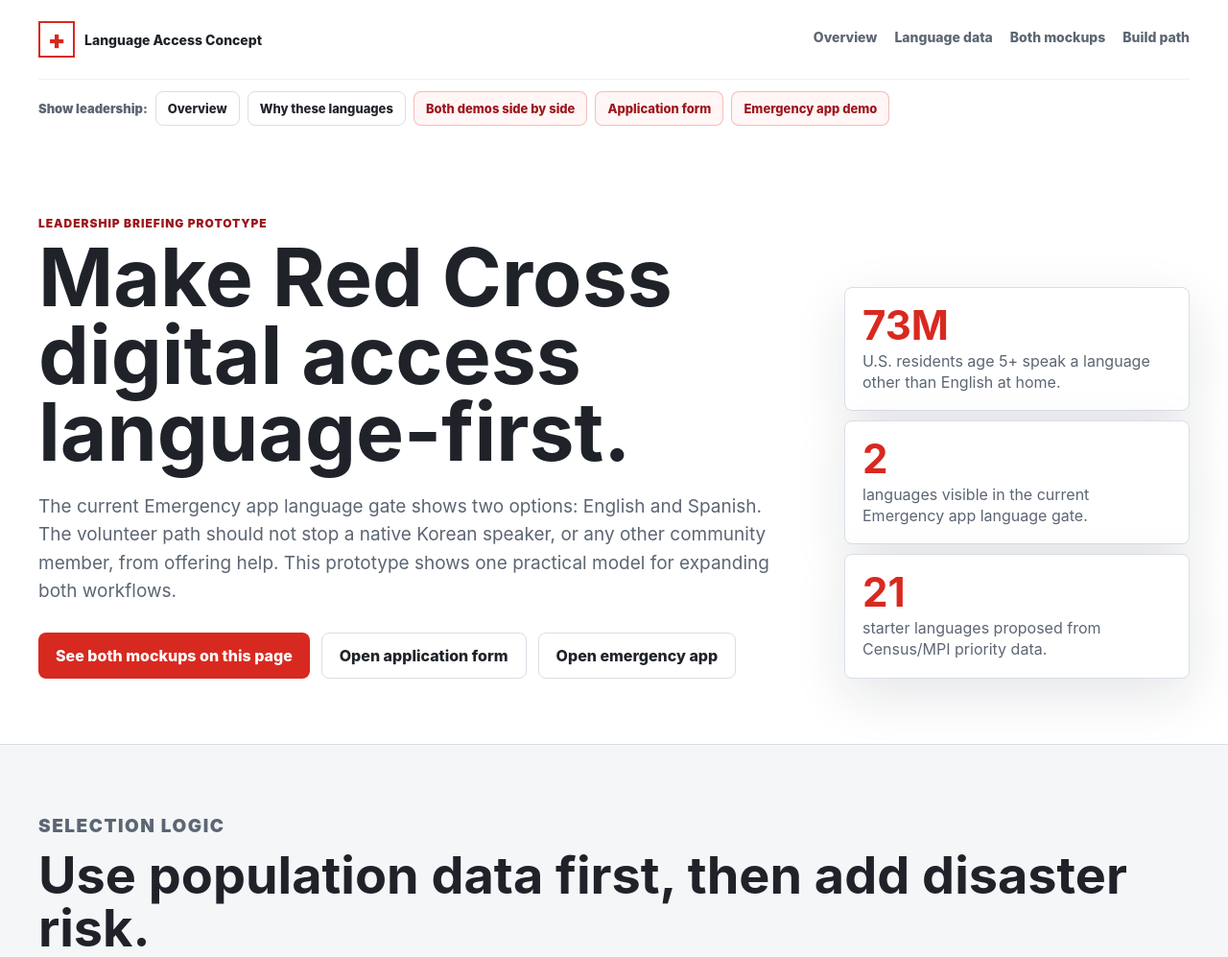
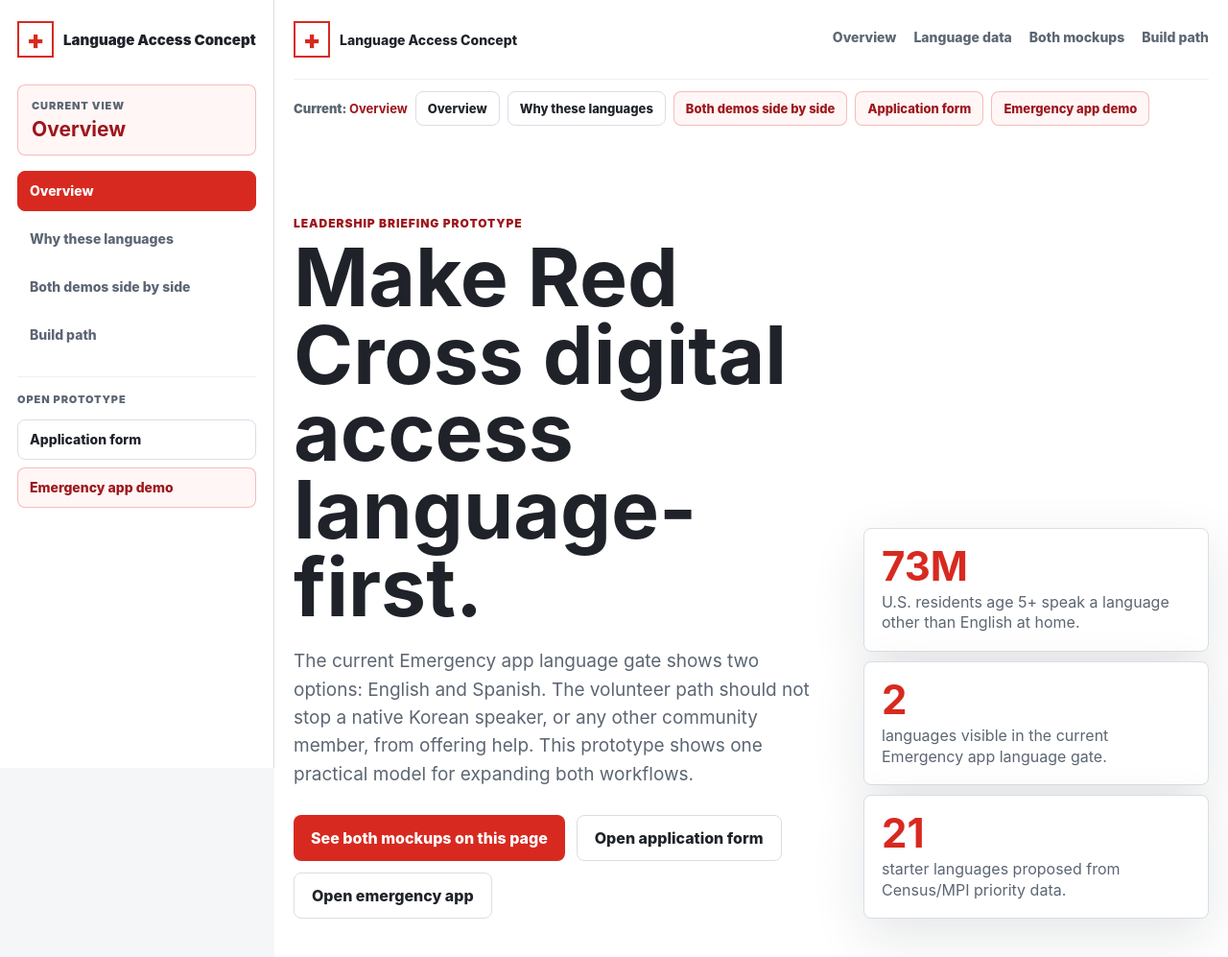
Before and after one commit to franzenjb/red-cross-language-access-demo, a website: page index.html in a window 1280 px wide. Shown: the top 997 px of the page at 96% size. Drawn offline with Linux system fonts and the light colour scheme.

Commit message:
Add persistent leadership sidebar navigation

```diff
--- a/index.html
+++ b/index.html
@@ -8,6 +8,31 @@
   </head>
   <body>
     <main class="leadership-site">
+      <aside class="side-menu" aria-label="Leadership demo menu">
+        <a class="side-brand" href="#top" aria-label="Universal language access home">
+          <span class="brand-mark" aria-hidden="true">+</span>
+          <span>Language Access Concept</span>
+        </a>
+
+        <div class="current-panel" aria-live="polite">
+          <span>Current view</span>
+          <strong data-current-view>Overview</strong>
+        </div>
+
+        <nav class="side-links" aria-label="Leadership sections">
+          <a class="side-link active" href="#top" data-view="Overview">Overview</a>
+          <a class="side-link" href="#science" data-view="Why these languages">Why these languages</a>
+          <a class="side-link" href="#mockups" data-view="Both demos side by side">Both demos side by side</a>
+          <a class="side-link" href="#recommendation" data-view="Build path">Build path</a>
+        </nav>
+
+        <div class="side-actions" aria-label="Open prototype apps">
+          <span>Open prototype</span>
+          <a href="volunteer-intake.html">Application form</a>
+          <a href="emergency-alert-mirror.html?screen=language&lang=en">Emergency app demo</a>
+        </div>
+      </aside>
+
       <header class="leadership-hero">
         <nav class="leadership-nav" aria-label="Page navigation">
           <a class="brand-link" href="#top" aria-label="Universal language access home">
@@ -15,23 +40,23 @@
             <span>Language Access Concept</span>
           </a>
           <div class="nav-links">
-            <a href="#top">Overview</a>
-            <a href="#science">Language data</a>
-            <a href="#mockups">Both mockups</a>
-            <a href="#recommendation">Build path</a>
+            <a href="#top" data-view="Overview">Overview</a>
+            <a href="#science" data-view="Why these languages">Language data</a>
+            <a href="#mockups" data-view="Both demos side by side">Both mockups</a>
+            <a href="#recommendation" data-view="Build path">Build path</a>
           </div>
         </nav>
 
         <nav class="demo-menu" aria-label="Open prototype screens">
-          <span>Show leadership:</span>
-          <a href="#top">Overview</a>
-          <a href="#science">Why these languages</a>
-          <a href="#mockups">Both demos side by side</a>
+          <span>Current: <strong data-current-view>Overview</strong></span>
+          <a href="#top" data-view="Overview">Overview</a>
+          <a href="#science" data-view="Why these languages">Why these languages</a>
+          <a href="#mockups" data-view="Both demos side by side">Both demos side by side</a>
           <a href="volunteer-intake.html">Application form</a>
           <a href="emergency-alert-mirror.html?screen=language&lang=en">Emergency app demo</a>
         </nav>
 
-        <section id="top" class="hero-grid">
+        <section id="top" class="hero-grid" data-section-view="Overview">
           <div class="hero-copy">
             <p class="eyebrow">Leadership briefing prototype</p>
             <h1>Make Red Cross digital access language-first.</h1>
@@ -64,7 +89,7 @@
         </section>
       </header>
 
-      <section id="science" class="science-section">
+      <section id="science" class="science-section" data-section-view="Why these languages">
         <div class="section-intro">
           <p class="eyebrow">Selection logic</p>
           <h2>Use population data first, then add disaster risk.</h2>
@@ -96,7 +121,7 @@
         </div>
       </section>
 
-      <section id="mockups" class="mockup-section">
+      <section id="mockups" class="mockup-section" data-section-view="Both demos side by side">
         <div class="section-intro">
           <p class="eyebrow">Two public-facing surfaces</p>
           <h2>One access model, two different risk levels.</h2>
@@ -146,7 +171,7 @@
         </div>
       </section>
 
-      <section id="recommendation" class="recommendation-section">
+      <section id="recommendation" class="recommendation-section" data-section-view="Build path">
         <div class="section-intro">
           <p class="eyebrow">Recommended build path</p>
           <h2>Do this in tiers instead of waiting for perfection.</h2>
@@ -171,5 +196,6 @@
         </div>
       </section>
     </main>
+    <script src="leadership-nav.js"></script>
   </body>
 </html>
--- /dev/null
+++ b/leadership-nav.js
@@ -0,0 +1,54 @@
+const currentViewLabels = document.querySelectorAll("[data-current-view]");
+const navigableLinks = document.querySelectorAll("[data-view]");
+const sections = document.querySelectorAll("[data-section-view]");
+let manualSelectionUntil = 0;
+
+function setCurrentView(view) {
+  currentViewLabels.forEach((label) => {
+    label.textContent = view;
+  });
+
+  navigableLinks.forEach((link) => {
+    link.classList.toggle("active", link.dataset.view === view);
+  });
+}
+
+navigableLinks.forEach((link) => {
+  link.addEventListener("click", () => {
+    if (link.dataset.view) {
+      manualSelectionUntil = Date.now() + 900;
+      setCurrentView(link.dataset.view);
+    }
+  });
+});
+
+const initialHash = window.location.hash.replace("#", "");
+const initialSection = initialHash
+  ? document.querySelector(`[data-section-view][id="${initialHash}"]`)
+  : document.querySelector("[data-section-view]");
+
+if (initialSection) {
+  setCurrentView(initialSection.dataset.sectionView);
+}
+
+const observer = new IntersectionObserver(
+  (entries) => {
+    if (Date.now() < manualSelectionUntil) {
+      return;
+    }
+
+    const visible = entries
+      .filter((entry) => entry.isIntersecting)
+      .sort((a, b) => b.intersectionRatio - a.intersectionRatio)[0];
+
+    if (visible) {
+      setCurrentView(visible.target.dataset.sectionView);
+    }
+  },
+  {
+    rootMargin: "-20% 0px -55% 0px",
+    threshold: [0.1, 0.35, 0.6],
+  },
+);
+
+sections.forEach((section) => observer.observe(section));
--- a/package.json
+++ b/package.json
@@ -3,7 +3,7 @@
   "version": "1.0.0",
   "private": true,
   "scripts": {
-    "check": "node --check app.js && node --check volunteer-intake.js && node --check emergency-alert-mirror.js",
+    "check": "node --check app.js && node --check volunteer-intake.js && node --check emergency-alert-mirror.js && node --check leadership-nav.js",
     "serve": "python3 -m http.server 8001",
     "deploy:github": "bash scripts/deploy-github-pages.sh",
     "deploy:vercel": "bash scripts/deploy-vercel.sh"
--- a/styles.css
+++ b/styles.css
@@ -34,6 +34,109 @@
 
 .leadership-site {
   min-height: 100vh;
+  padding-left: 286px;
+}
+
+.side-menu {
+  position: fixed;
+  inset: 0 auto 0 0;
+  z-index: 20;
+  display: flex;
+  flex-direction: column;
+  width: 286px;
+  border-right: 1px solid var(--line);
+  background: #fff;
+  overflow-y: auto;
+  padding: 22px 18px;
+}
+
+.side-brand {
+  display: inline-flex;
+  align-items: center;
+  gap: 10px;
+  color: var(--ink);
+  font-size: 15px;
+  font-weight: 860;
+  text-decoration: none;
+}
+
+.current-panel {
+  margin: 28px 0 16px;
+  border: 1px solid rgba(216, 41, 32, 0.28);
+  border-radius: 8px;
+  background: #fff6f5;
+  padding: 14px;
+}
+
+.current-panel span,
+.side-actions span {
+  display: block;
+  margin-bottom: 6px;
+  color: var(--muted);
+  font-size: 11px;
+  font-weight: 860;
+  letter-spacing: 0.08em;
+  text-transform: uppercase;
+}
+
+.current-panel strong {
+  display: block;
+  color: var(--red-dark);
+  font-size: 21px;
+  line-height: 1.12;
+}
+
+.side-links,
+.side-actions {
+  display: grid;
+  gap: 8px;
+}
+
+.side-link,
+.side-actions a {
+  display: flex;
+  align-items: center;
+  min-height: 42px;
+  border: 1px solid transparent;
+  border-radius: 8px;
+  color: var(--muted);
+  padding: 0 12px;
+  font-size: 14px;
+  font-weight: 820;
+  text-decoration: none;
+}
+
+.side-link:hover,
+.side-link:focus-visible,
+.side-actions a:hover,
+.side-actions a:focus-visible {
+  border-color: var(--line);
+  color: var(--ink);
+  outline: 0;
+}
+
+.side-link.active {
+  border-color: var(--red);
+  background: var(--red);
+  color: #fff;
+}
+
+.side-actions {
+  margin-top: 22px;
+  border-top: 1px solid var(--soft);
+  padding-top: 16px;
+}
+
+.side-actions a {
+  border-color: var(--line);
+  background: #fff;
+  color: var(--ink);
+}
+
+.side-actions a:last-child {
+  border-color: rgba(216, 41, 32, 0.28);
+  background: #fff6f5;
+  color: var(--red-dark);
 }
 
 .leadership-hero {
@@ -46,14 +149,15 @@
   align-items: center;
   justify-content: space-between;
   gap: 18px;
-  width: min(1200px, calc(100vw - 40px));
+  width: min(1200px, calc(100% - 40px));
   margin: 0 auto;
   padding: 22px 0;
 }
 
 .leadership-nav a,
 .demo-menu a,
-.screen-menu a {
+.screen-menu a,
+.side-menu a {
   text-decoration: none;
 }
 
@@ -107,7 +211,7 @@
   align-items: center;
   gap: 8px;
   flex-wrap: wrap;
-  width: min(1200px, calc(100vw - 40px));
+  width: min(1200px, calc(100% - 40px));
   margin: 0 auto;
   border-top: 1px solid var(--soft);
   padding: 12px 0 18px;
@@ -118,6 +222,10 @@
   color: var(--muted);
   font-size: 13px;
   font-weight: 860;
+}
+
+.demo-menu span strong {
+  color: var(--red-dark);
 }
 
 .demo-menu a,
@@ -155,7 +263,7 @@
 .science-section,
 .mockup-section,
 .recommendation-section {
-  width: min(1200px, calc(100vw - 40px));
+  width: min(1200px, calc(100% - 40px));
   margin: 0 auto;
 }
 
@@ -405,6 +513,14 @@
 }
 
 @media (max-width: 950px) {
+  .leadership-site {
+    padding-left: 0;
+  }
+
+  .side-menu {
+    display: none;
+  }
+
   .hero-grid,
   .mockup-grid,
   .recommendation-grid {
```
